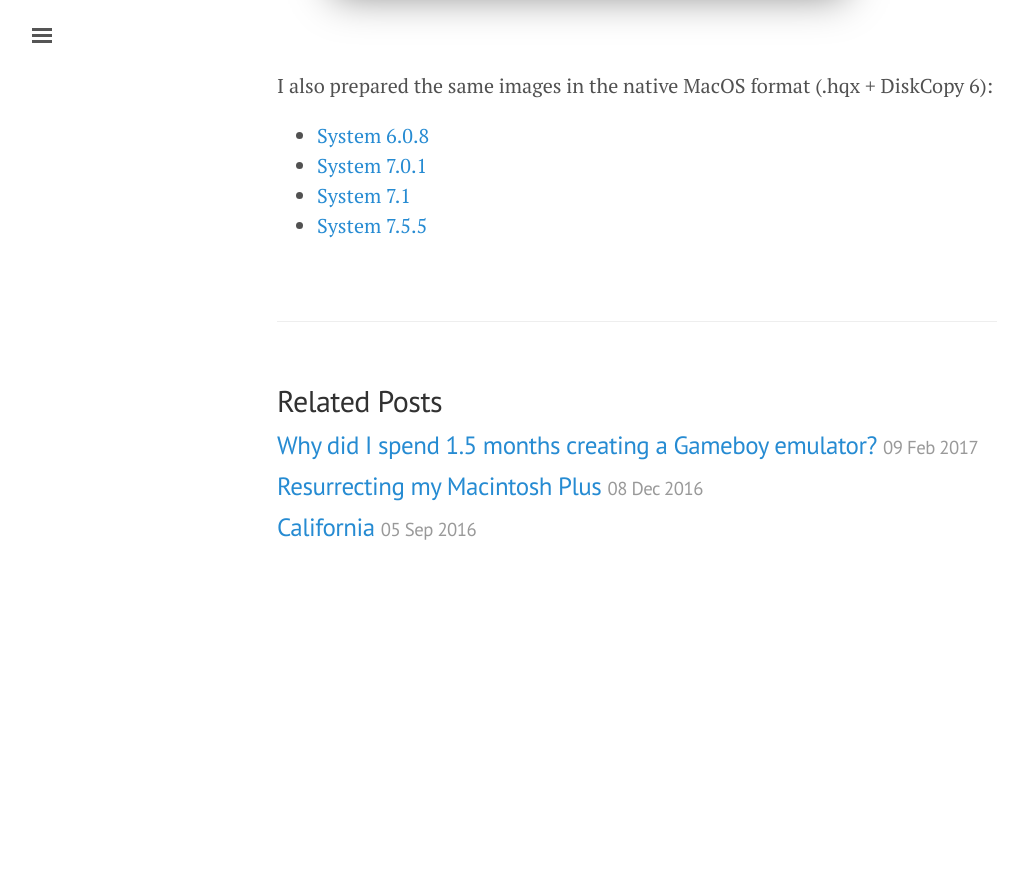
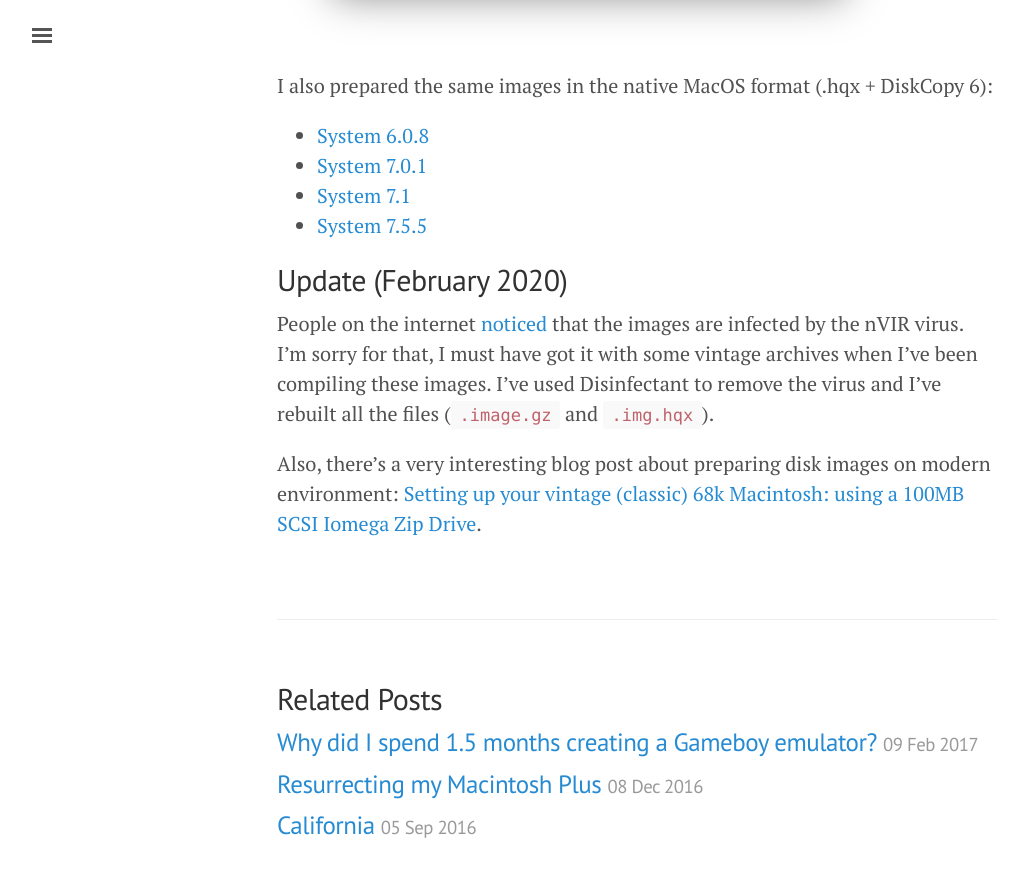
Before and after one commit to trekawek/blog.rekawek.eu, a Jekyll site: the page built from _posts/2016-12-29-macos-images-for-iomega-zip.md, in a window 1280 px wide and 900 px high, scrolled down 1744 px. Shown: the top 877 px of the window, without its empty margins (3-1031 px from the left). Built offline with Jekyll 4.4.1, drawn with Linux system fonts in a browser that asks for light colours; before the commit the page ends 2348 px from its top, so only the background shows below that.

Commit message:
Cleaned up the system images

```diff
--- a/_posts/2016-12-29-macos-images-for-iomega-zip.md
+++ b/_posts/2016-12-29-macos-images-for-iomega-zip.md
@@ -36,3 +36,9 @@ I also prepared the same images in the native MacOS format (.hqx + DiskCopy 6):
 * [System 7.0.1](/files/macos/system701-diskcopy.img.hqx)
 * [System 7.1](/files/macos/system710-diskcopy.img.hqx)
 * [System 7.5.5](/files/macos/system755-diskcopy.img.hqx)
+
+## Update (February 2020)
+
+People on the internet [noticed](https://www.reddit.com/r/VintageApple/comments/c8jzac/request_make_a_dsk_image/esnn3wv/) that the images are infected by the nVIR virus. I'm sorry for that, I must have got it with some vintage archives when I've been compiling these images. I've used Disinfectant to remove the virus and I've rebuilt all the files (`.image.gz` and `.img.hqx`).
+
+Also, there's a very interesting blog post about preparing disk images on modern environment: [Setting up your vintage (classic) 68k Macintosh: using a 100MB SCSI Iomega Zip Drive](http://www.savagetaylor.com/2017/12/31/setting-up-your-vintage-classic-68k-macintosh-using-a-100mb-scsi-iomega-zip-drive/).
```
